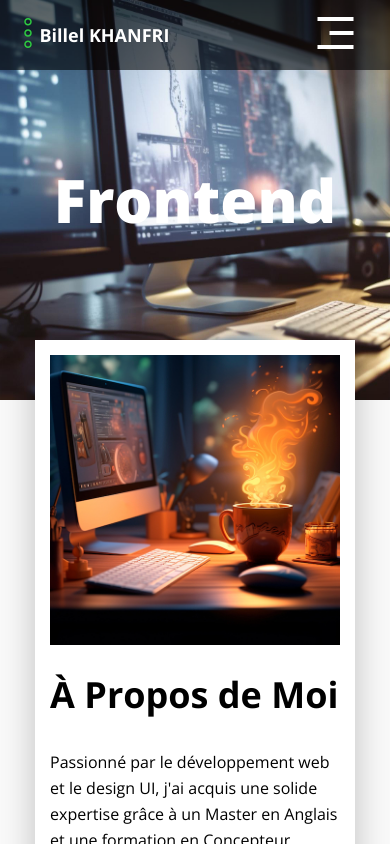
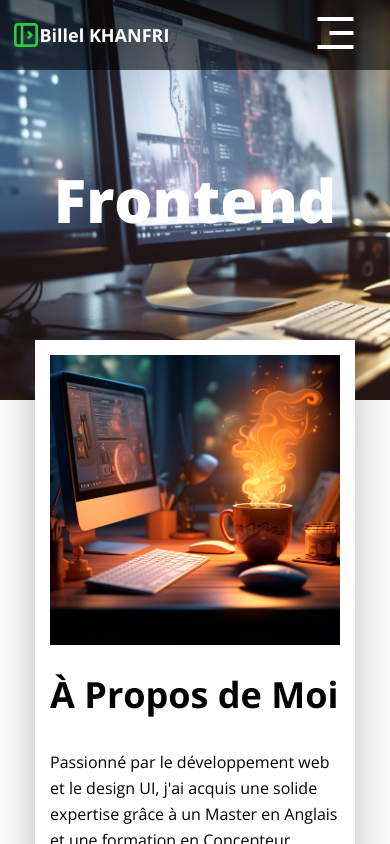
Before and after one commit to billelkhanfri/Portfolio, a React (Vite) app: page /about in a window 390 px wide. Shown: the top 844 px of the page. Built offline with nearby package versions, Linux system fonts and the light colour scheme; no server answers.

Commit message:
add projets dates

```diff
--- a/src/common/components/SettingBox.jsx
+++ b/src/common/components/SettingBox.jsx
@@ -2,7 +2,8 @@ import { useState, useEffect, useRef } from "react";
 import "../styles/common.css";
 import Weather from "./weather/Weather";
 import { CiMenuKebab } from "react-icons/ci";
-
+import { GiRapidshareArrow } from "react-icons/gi";
+import { TbLayoutSidebarLeftExpand } from "react-icons/tb";
 
 function SettingBox() {
   const [toggle, setToggle] = useState(false);
@@ -30,17 +31,17 @@ function SettingBox() {
         className={`toggle-settings ${toggle ? "toggle-settings--open" : ""}`}
         onClick={() => setToggle(!toggle)}
       >
-        <CiMenuKebab className={`gear ${toggle ? "active" : ""}`} />
+        <TbLayoutSidebarLeftExpand
+          className={`gear ${toggle ? "active" : ""}`}
+        />
       </div>
 
-
-        <div className={`settings-box ${toggle ? "settings-box-open" : ""}`}>
-          <div className="settings-container">
-            <h2>Widgets</h2>
-            <Weather></Weather>
-          </div>
+      <div className={`settings-box ${toggle ? "settings-box-open" : ""}`}>
+        <div className="settings-container">
+          <h2>Widgets</h2>
+          <Weather></Weather>
         </div>
-
+      </div>
     </div>
   );
 }
--- a/src/common/styles/common.css
+++ b/src/common/styles/common.css
@@ -164,7 +164,7 @@
 .toggle-settings {
   position: fixed;
   left: 72px;
-  top: 10px;
+  top: 15px;
   text-align: center;
   cursor: pointer;
   z-index: 1001;
@@ -183,13 +183,13 @@
 
   .toggle-settings {
     left: 10px;
-    top: 15px;
+    top: 19px;
   }
 
 }
 
 .gear {
-  font-size: 36px;
+  font-size: 32px;
   padding: 0 !important;
   color: var(--primary-color);
   z-index: 3000;
--- a/src/projects/components/ProjectCard.jsx
+++ b/src/projects/components/ProjectCard.jsx
@@ -1,40 +1,15 @@
 import { Link } from "react-router-dom";
-import { useEffect, useState } from "react";
 
-function ProjectCard({ name, id, image, url, languages }) {
-  const [languageData, setLanguageData] = useState({});
+function ProjectCard({ name, id, image, url, date }) {
 
-  useEffect(() => {
-    const fetchLanguages = async () => {
-  const accessToken = import.meta.env.VITE_GITHUB_ACCESS;
 
-      try {
-              const accessToken = import.meta.env.VITE_GITHUB_ACCESS;
 
-        const response = await fetch(languages, {
-          headers: {
-            Authorization: `Bearer ${accessToken}`,
-          },
-        });
 
-        const data = await response.json();
-        setLanguageData(data);
-      } catch (error) {
-        console.error("Error fetching language data:", error);
-      }
-    };
 
-    fetchLanguages();
-  }, [languages]);
-
-  // Calculate the total number of lines
-  const totalLines = Object.values(languageData).reduce(
-    (acc, lines) => acc + lines,
-    0
-  );
   const handleClick = (event) => {
     event.stopPropagation();
   };
+  const created_at = date.split("T")
   return (
     <>
       <div className="thumb">
@@ -54,11 +29,7 @@ function ProjectCard({ name, id, image, url, languages }) {
             </a>
           </div>
           <div className="text-wrapper">
-            {/* {Object.entries(languageData).map(([language, lines]) => (
-              <li key={language}>
-                {language} : {((lines / totalLines) * 100).toFixed(0)}%
-              </li>
-            ))} */}
+          {created_at[0]}
           </div>
         </div>
       </div>
--- a/src/projects/pages/ProjectPage.jsx
+++ b/src/projects/pages/ProjectPage.jsx
@@ -19,6 +19,7 @@ function ProjectPage() {
   const [githubData, setGithubData] = useState([]);
   const [loading, setLoading] = useState(true);
   const [search, setSearch] = useState("");
+
   const handleSearch = (e) => {
     setSearch(e.target.value);
     console.log(search);
@@ -34,20 +35,21 @@ function ProjectPage() {
         }));
         setFirebaseData(firebaseNewData);
 
-        // Fetch data from GitHub API
-        // const accessToken = import.meta.env.VITE_GITHUB_ACCESS;
 
         const githubResponse = await fetch(
           "https://api.github.com/users/billelkhanfri/repos"
-          //  {
-          //    headers: {
-          //      Authorization: `Bearer ${accessToken}`,
-          //    },
-          //  }
+
         );
         const githubData = await githubResponse.json();
         setGithubData(githubData);
+        console.log(githubData);
         setLoading(false);
+
+
+
+
+
+
       } catch (error) {
         console.error("Error fetching data:", error);
       }
@@ -111,7 +113,7 @@ function ProjectPage() {
                         ?.image
                     }
                     id={item.id}
-                    tech={item.tech}
+                    date={item.created_at}
                     url={item.html_url}
                     languages={item.languages_url}
                   />
```
